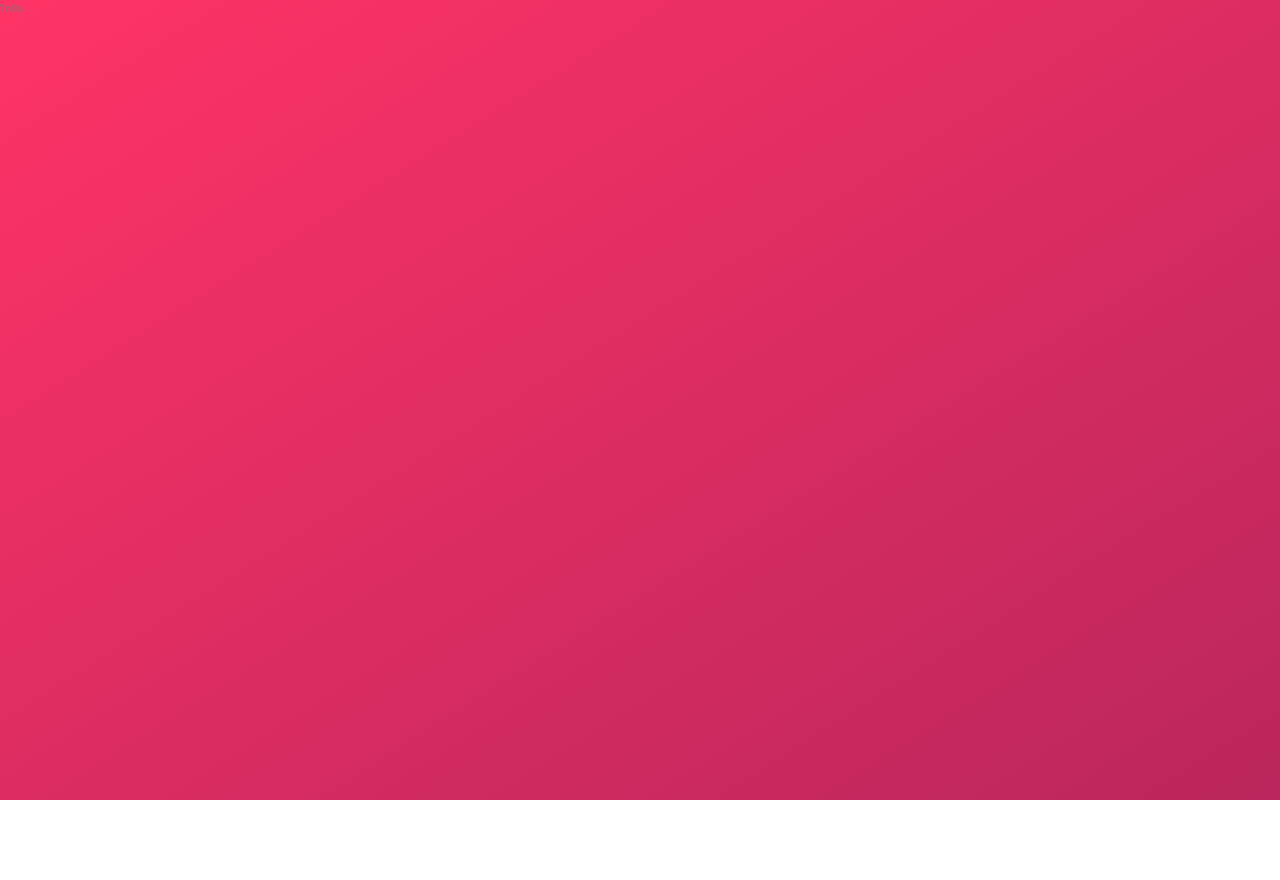
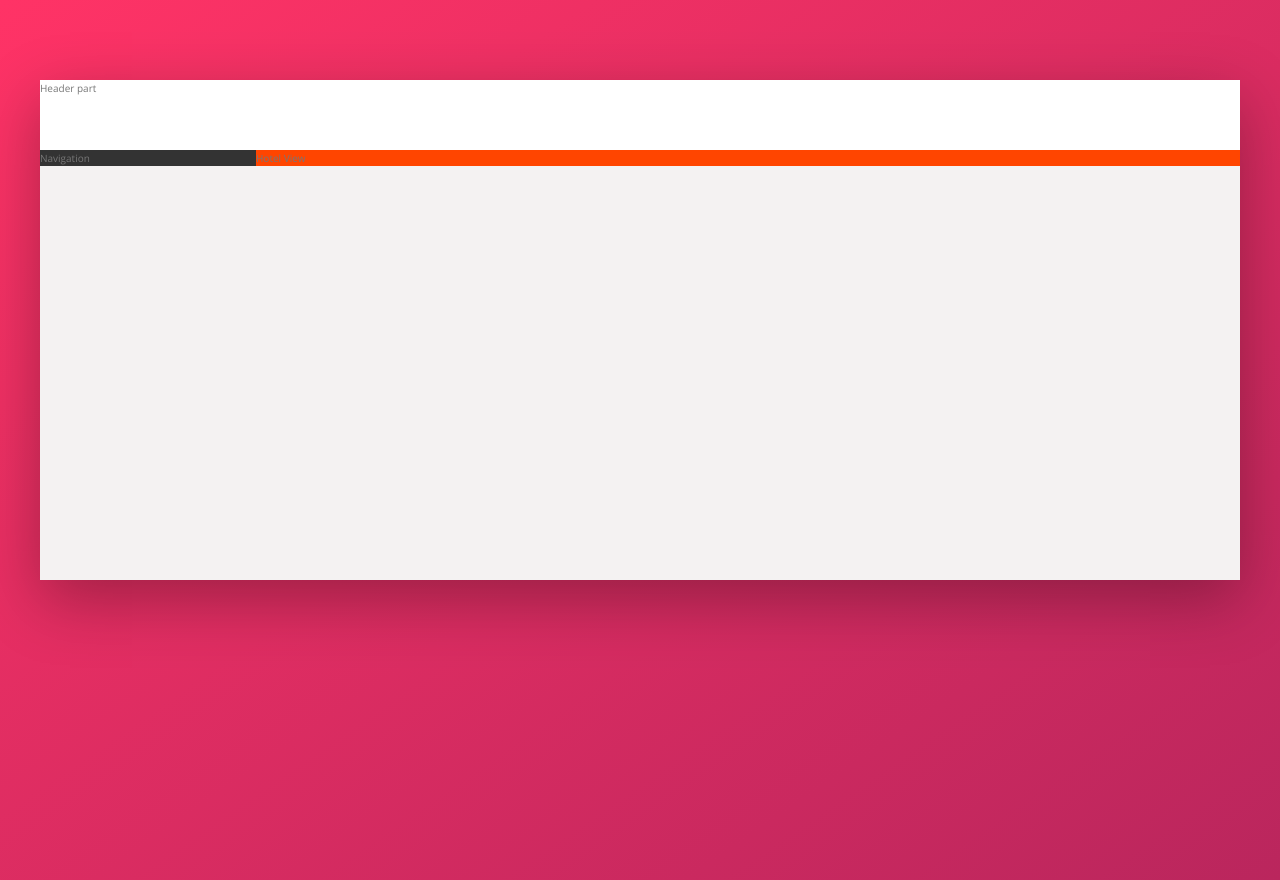
Before and after one commit to OlgaPrikhodko/trillo-flexbox-practice, a website: page index.html in a window 1280 px wide. Before the commit the page ends 800 px from the top, so only its background shows below. Drawn offline with nearby package versions, Linux system fonts and the light colour scheme.

Commit message:
:star: building overall layout

```diff
--- a/index.html
+++ b/index.html
@@ -14,6 +14,12 @@
     <title>trillo &mdash; Your all-in-one booking app</title>
   </head>
   <body>
-    Trillo
+    <div class="container">
+      <header class="header">Header part</header>
+      <div class="content">
+        <nav class="sidebar">Navigation</nav>
+        <main class="hotel-view">Hotel View</main>
+      </div>
+    </div>
   </body>
 </html>
--- a/sass/_base.scss
+++ b/sass/_base.scss
@@ -29,6 +29,8 @@ Grey dark 3: #999
   --color-grey-dark-1: #333;
   --color-grey-dark-2: #777;
   --color-grey-dark-3: #999;
+
+  --shadow-dark: 0 2rem 6rem rgba(0, 0, 0, 0.3);
 }
 
 * {
--- a/sass/_layout.scss
+++ b/sass/_layout.scss
@@ -0,0 +1,30 @@
+.container {
+  max-width: 120rem;
+  margin: 8rem auto;
+  background-color: var(--color-grey-light-2);
+  box-shadow: var(--shadow-dark);
+
+  min-height: 50rem;
+}
+
+.header {
+  height: 7rem;
+  background-color: #fff;
+  border-bottom: var(--color-grey-light-2);
+}
+
+.content {
+  display: flex;
+}
+
+.sidebar {
+  background-color: var(--color-grey-dark-1);
+
+  flex: 0 0 18%; //grow shrink width
+}
+
+.hotel-view {
+  background-color: #fff;
+  background-color: orangered;
+  flex: 1;
+}
```
Also changed, not shown: css/style.css.
